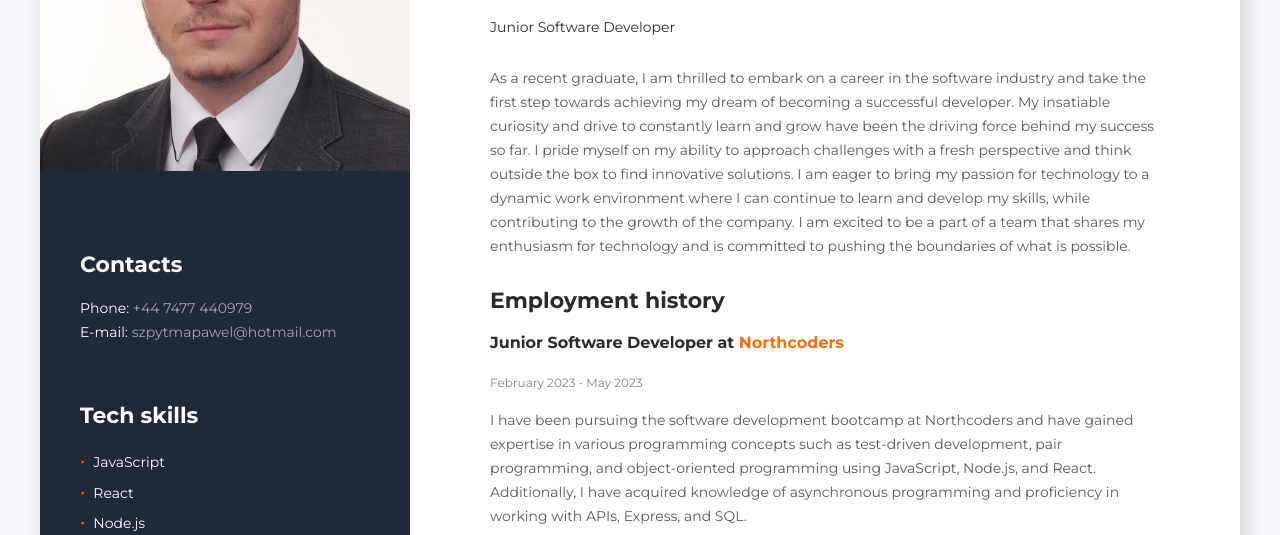
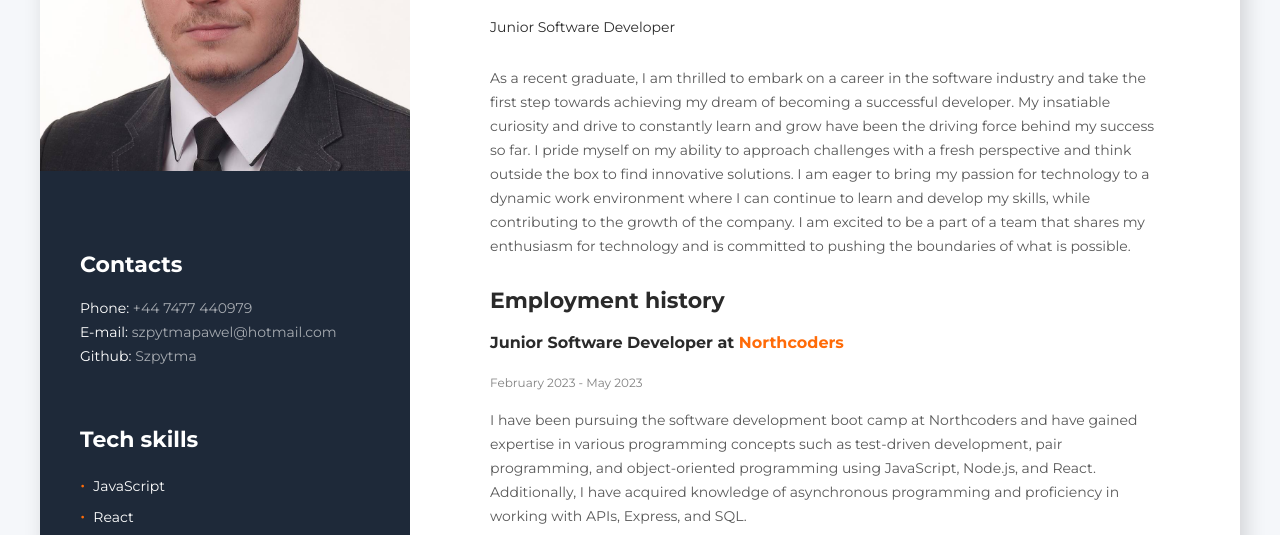
Before and after one commit to Szpytma/pawel-szpytma-cv, a plain HTML site: page pawel-szpytma-cv/index.html in a window 1280 px wide. Shown: the part 237-772 px from the top of the page. Drawn offline with Linux system fonts and the light colour scheme.

Commit message:
github added

```diff
--- a/pawel-szpytma-cv/index.html
+++ b/pawel-szpytma-cv/index.html
@@ -34,6 +34,12 @@
               E-mail:
               <a href="mailto:szpytmapawel@hotmail.com" class="contacts-link"
                 >szpytmapawel@hotmail.com</a
+              >
+            </li>
+            <li class="contacts-item">
+              Github:
+              <a href=https://github.com/Szpytma target="_blank" class="contacts-link"
+                >Szpytma</a
               >
             </li>
           </ul>
@@ -97,7 +103,7 @@
             </h3>
             <p class="jobs-time">February 2023 - May 2023</p>
             <p class="experience-item">
-              I have been pursuing the software development bootcamp at
+              I have been pursuing the software development boot camp at
               Northcoders and have gained expertise in various programming
               concepts such as test-driven development, pair programming, and
               object-oriented programming using JavaScript, Node.js, and React.
```
